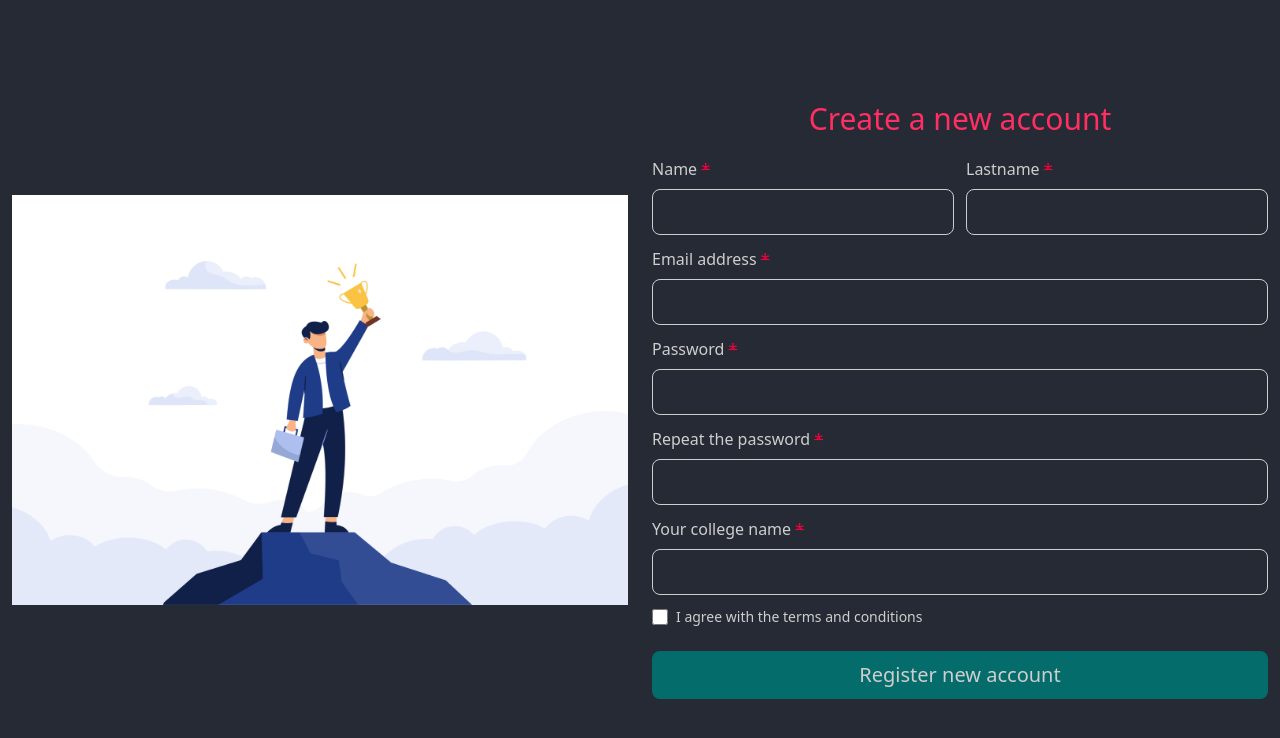
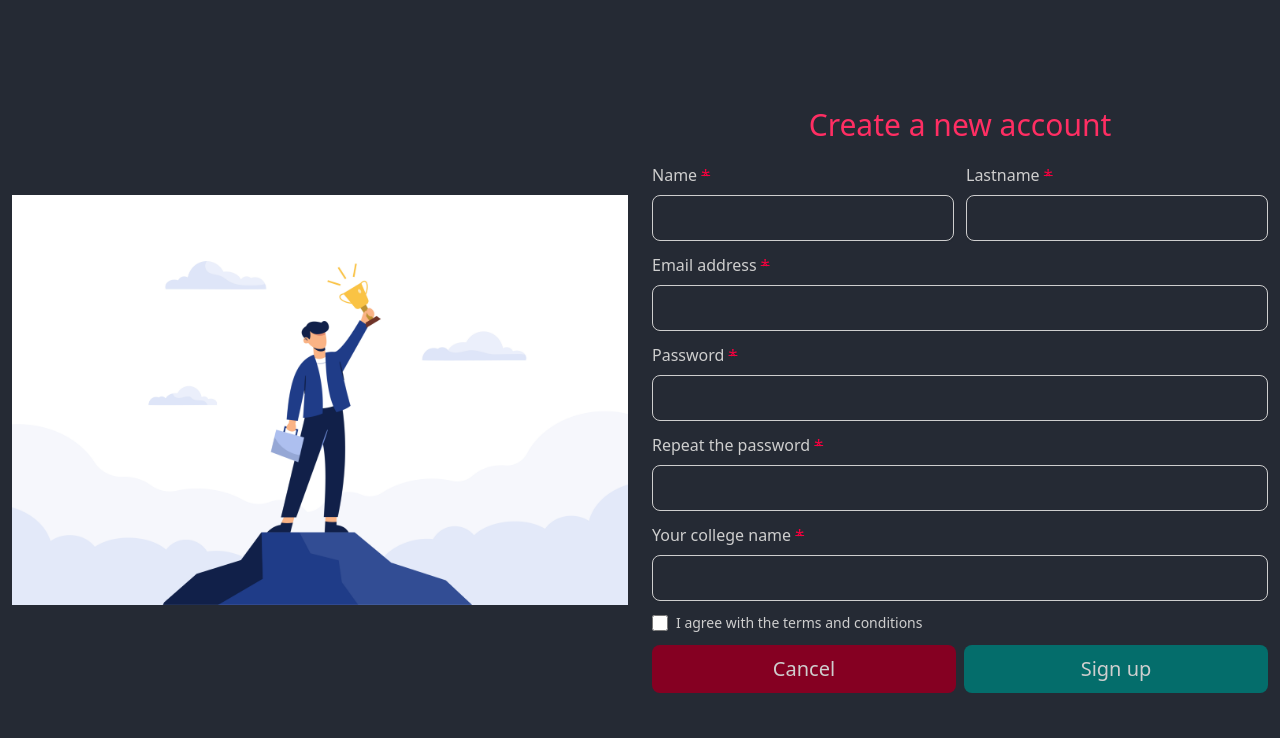
Before and after one commit to kendallv17/Taskademic-Front-End, a React (Create React App) app: page /signup in a window 1280 px wide. Shown: the top 738 px of the page. Built offline with nearby package versions, Linux system fonts and the light colour scheme.

Commit message:
Added cancel buttons

```diff
--- a/src/pages/login/Login.js
+++ b/src/pages/login/Login.js
@@ -29,6 +29,7 @@ export default function Login(){
                                 <a href="#" className="text-sm font-medium hover:underline text-radical-red-500">Forgot password?</a>
                             </div>
                             <button type="submit" className="w-full text-mercury-50 bg-radical-red-500 hover:bg-radical-red-700 focus:ring-4 focus:outline-none focus:ring-primary-300 font-medium rounded-lg text-sm px-5 py-2.5 text-center dark:bg-primary-600 dark:hover:bg-primary-700 dark:focus:ring-primary-800">Sign in</button>
+                            <a type="button" href="/" className="w-full text-mercury-50 bg-bright-turquoise-700 hover:bg-bright-turquoise-600 focus:ring-4 focus:outline-none focus:ring-primary-300 font-medium rounded-lg text-sm px-5 py-2.5 text-center dark:bg-primary-600 dark:hover:bg-primary-700 dark:focus:ring-primary-800">Cancel</a>
                             <p className="text-sm font-light text-mercury-600 dark:text-gray-400">
                                 Don’t have an account yet? <a href="/signup" className="font-medium hover:underline text-mercury-600">Sign up</a>
                             </p>
--- a/src/pages/signup/SignUp.js
+++ b/src/pages/signup/SignUp.js
@@ -30,14 +30,15 @@ export default function SignUp(){
                     <div className="mb-3">
                         <Input type="text" identifier="college" tittle="Your college name" placeholder="" required={true}/>
                     </div>
-                    <div className="flex items-center content-center mb-6">
+                    <div className="flex items-center content-center mb-3">
                         <div className="flex items-center h-5">
                             <input id="terms" type="checkbox" value="" className="w-4 h-4 bg-gray-50 rounded border border-gray-300 focus:ring-3 focus:ring-blue-300 dark:bg-gray-700 dark:border-gray-600 dark:focus:ring-blue-600 dark:ring-offset-gray-800" required="" />
                         </div>
                         <label htmlFor="terms" className="ml-2 text-sm font-medium text-mercury-600 dark:text-gray-300">I agree with the <a href="/terms-and-conditions" className="text-blue-600 hover:underline dark:text-blue-500">terms and conditions</a></label>
                     </div>
                     <div className="flex">
-                        <button type="submit" className="flex-auto text-mercury-600 bg-bright-turquoise-700 hover:bg-bright-turquoise-600 focus:ring-4 focus:outline-none focus:ring-blue-300 font-medium rounded-lg text-xl px-5 py-2.5 text-center dark:bg-blue-600 dark:hover:bg-blue-700 dark:focus:ring-blue-800">Register new account</button>
+                        <a type="button" href="/login" className="flex-1 mr-2 text-mercury-600 bg-radical-red-800 hover:bg-radical-red-600 focus:outline-none focus:ring-blue-300 font-medium rounded-lg text-xl px-5 py-2.5 text-center dark:bg-blue-600 dark:hover:bg-blue-700 dark:focus:ring-blue-800">Cancel</a>
+                        <button type="submit" className="flex-1 text-mercury-600 bg-bright-turquoise-700 hover:bg-bright-turquoise-800 focus:ring-4 focus:outline-none focus:ring-blue-300 font-medium rounded-lg text-xl px-5 py-2.5 text-center dark:bg-blue-600 dark:hover:bg-blue-700 dark:focus:ring-blue-800">Sign up</button>
                     </div>
                 </form>
             </div>
```
